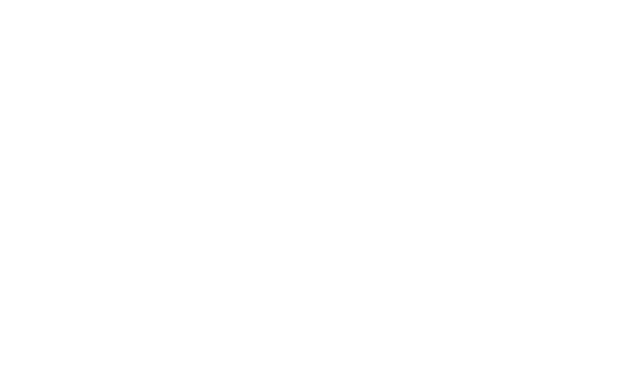
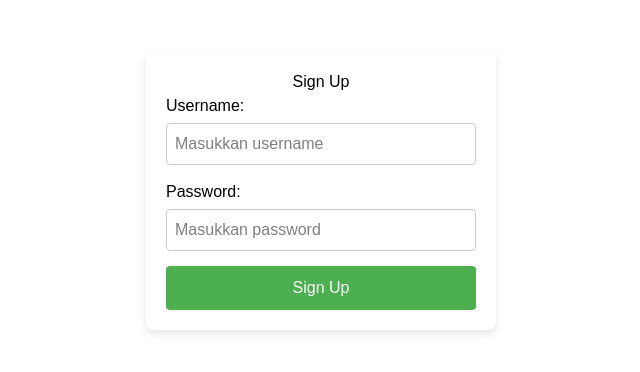
Before and after one commit to RafifArdinata/latihan-sas, a React (Vite) app: page / in a window 1280 px wide. Shown: the top 372 px of the page, without its empty margins (319-959 px from the left). Built offline with nearby package versions, Linux system fonts and the light colour scheme.

Commit message:
first commit

```diff
--- a/src/AppUseState.jsx
+++ b/src/AppUseState.jsx
@@ -6,6 +6,7 @@ import Basic from './useRef/Basic';
 import LoginForm from './formUncotrolledVsControlled/LoginForm';
 import loginFormWithUseReff from './formUncotrolledVsControlled/loginFormWithUseReff';
 import LoginFormControlled from './formUncotrolledVsControlled/LoginFormControlled';
+import Tugas from './formUncotrolledVsControlled/Tugas';
 function AppUseState() {
   return (
     <div>
@@ -16,6 +17,7 @@ function AppUseState() {
       {/*<LoginForm/>*/}
       {/*<loginFormWithUseReff/>*/}
       {/*<LoginFormControlled/>*/}
+      <Tugas/>
     </div>
   );
 }
--- /dev/null
+++ b/src/formUncotrolledVsControlled/Tugas.jsx
@@ -0,0 +1,67 @@
+import React, { useState } from 'react';
+
+function Tugas() {
+  const [username, setUsername] = useState('');
+  const [password, setPassword] = useState('');
+
+  const handleSubmit = (event) => {
+    event.preventDefault();
+    console.log('Username:', username);
+    console.log('Password:', password);
+  };
+
+  return (
+    <div style={{
+      maxWidth: '350px',
+      margin: '50px auto',
+      padding: '20px',
+      borderRadius: '8px',
+      boxShadow: '0 4px 8px rgba(0,0,0,0.1)',
+      backgroundColor: '#fff',
+      fontFamily: 'sans-serif'
+    }}>
+      <h3 style={{ textAlign: 'center', marginTop: 0 }}>Sign Up</h3>
+
+      <form onSubmit={handleSubmit}>
+        <div style={{ marginBottom: '15px' }}>
+          <label style={{ display: 'block', marginBottom: '5px' }}>Username:</label>
+          <input
+            type="text"
+            value={username}
+            onChange={(e) => setUsername(e.target.value)}
+            placeholder="Masukkan username"
+            style={{ width: '100%', padding: '8px', boxSizing: 'border-box', borderRadius: '4px', border: '1px solid #ccc' }}
+          />
+        </div>
+
+        <div style={{ marginBottom: '15px' }}>
+          <label style={{ display: 'block', marginBottom: '5px' }}>Password:</label>
+          <input
+            type="password"
+            value={password}
+            onChange={(e) => setPassword(e.target.value)}
+            placeholder="Masukkan password"
+            style={{ width: '100%', padding: '8px', boxSizing: 'border-box', borderRadius: '4px', border: '1px solid #ccc' }}
+          />
+        </div>
+
+        <button
+          type="submit"
+          style={{
+            width: '100%',
+            padding: '10px',
+            backgroundColor: '#4CAF50',
+            color: 'white',
+            border: 'none',
+            borderRadius: '4px',
+            cursor: 'pointer'
+          }}
+        >
+          Sign Up
+        </button>
+      </form>
+    </div>
+  );
+}
+
+export default Tugas;
```
